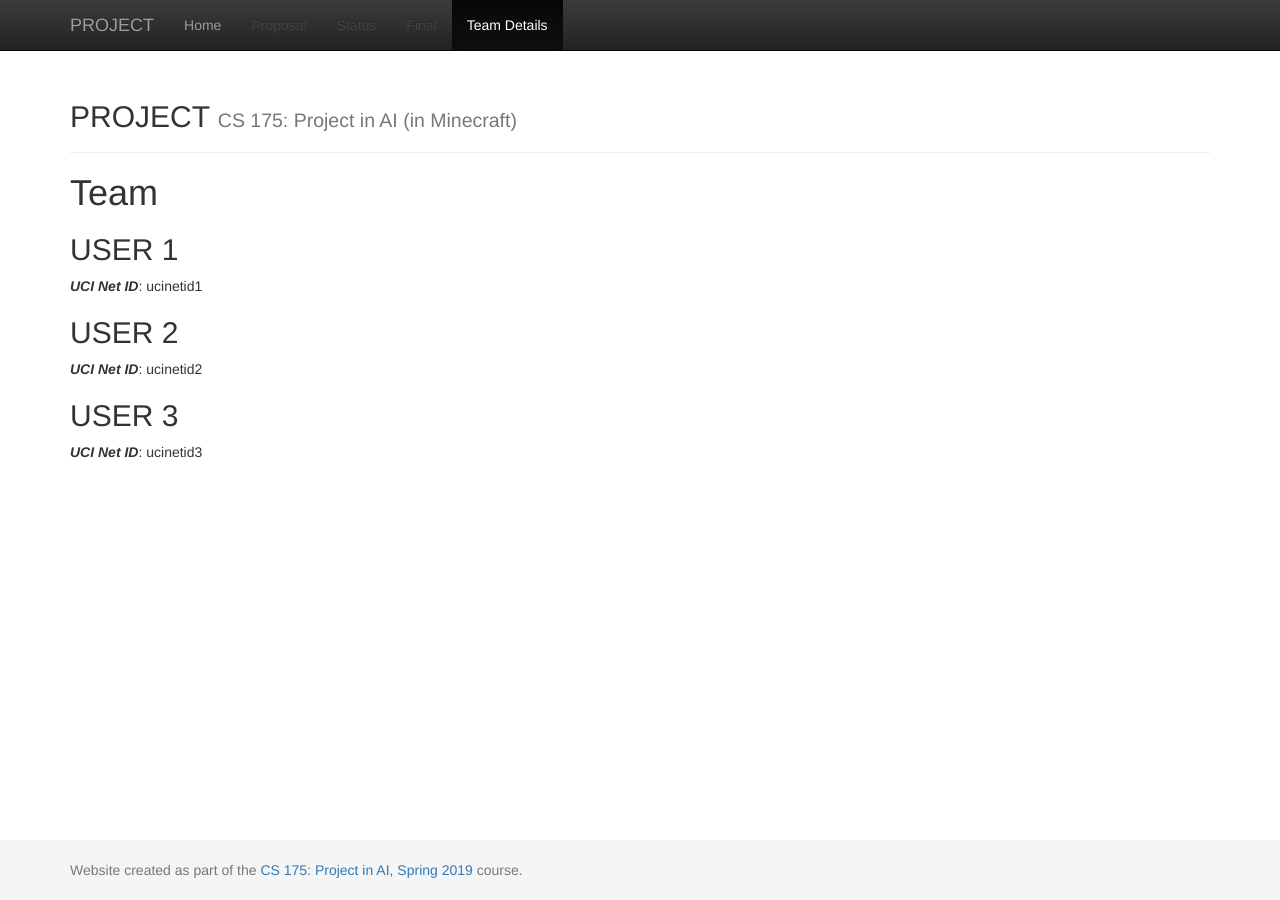
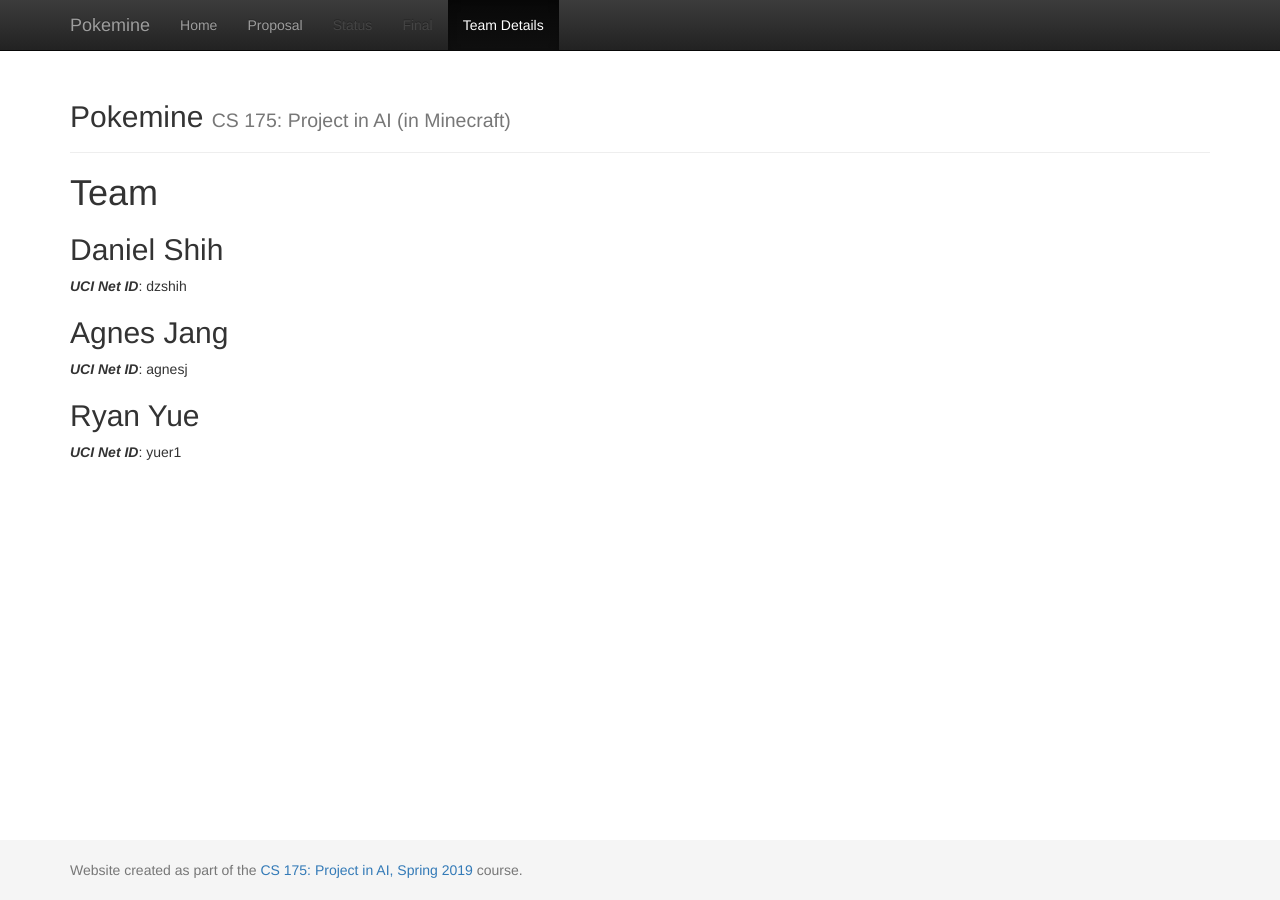
Before and after one commit to mrdanshih/pita, a Jekyll site: the page built from docs/team.md, in a window 1280 px wide. Built offline with Jekyll 4.4.1, drawn with Linux system fonts in a browser that asks for light colours.

Commit message:
Updated project name, team.md, and added proposal.md

```diff
--- a/docs/_config.yml
+++ b/docs/_config.yml
@@ -1,7 +1,7 @@
 ###########
 # site.title
 
-title:    'PROJECT'
+title:    'Pokemine'
 subtitle: 'CS 175: Project in AI (in Minecraft)'
 
 
--- a/docs/team.md
+++ b/docs/team.md
@@ -6,11 +6,11 @@ title:  Team
 # {{ page.title }}
 
 
-## USER 1
-***UCI Net ID***: ucinetid1
+## Daniel Shih
+***UCI Net ID***: dzshih
 
-## USER 2
-***UCI Net ID***: ucinetid2
+## Agnes Jang
+***UCI Net ID***: agnesj
 
-## USER 3
-***UCI Net ID***: ucinetid3
+## Ryan Yue
+***UCI Net ID***: yuer1
```
Also changed, not shown: docs/proposal.md (added, +11 -0 lines), 1 other file.
